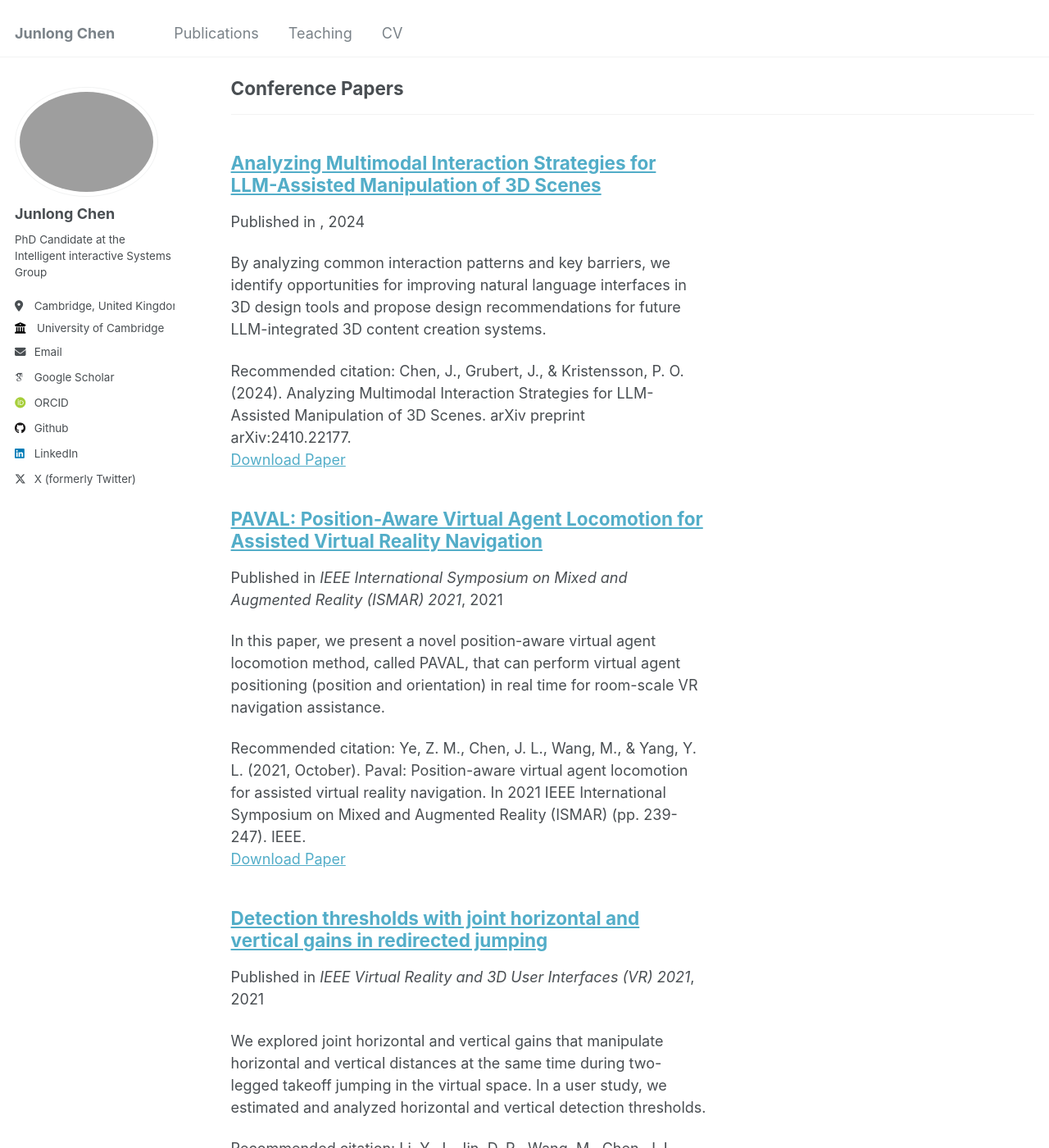
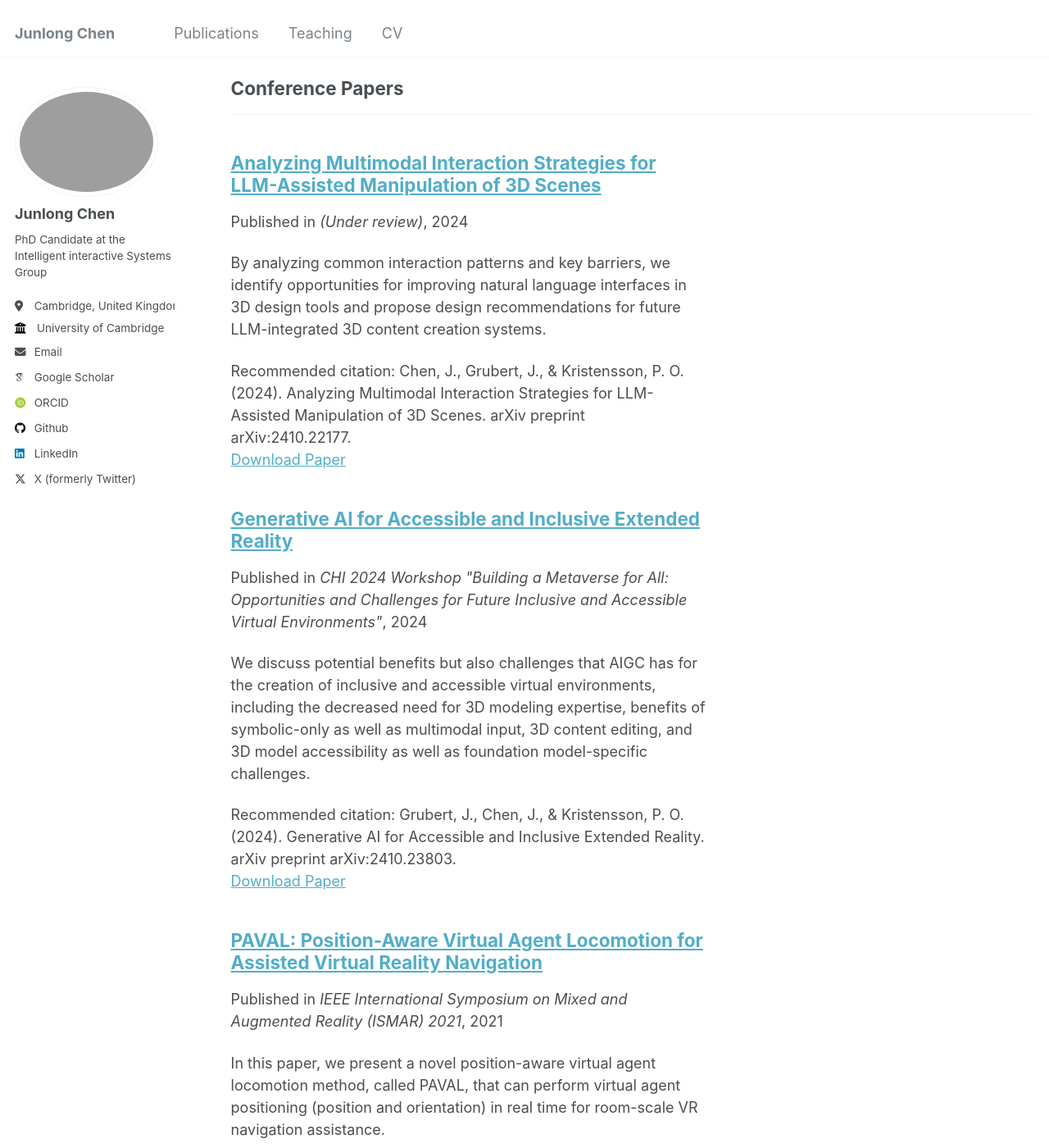
Before and after one commit to EnVisionXR/EnVisionXR.github.io, a Jekyll site: the page built from _pages/publications.html, in a window 1280 px wide and 1400 px high, scrolled down 1220 px. Shown: the whole window at 82% size. Built offline with Jekyll 4.4.1, drawn with Linux system fonts in a browser that asks for light colours; some web fonts are replaced.

Commit message:
update publications

```diff
--- /dev/null
+++ b/_publications/2009-10-01-paper-title-number-7.md
@@ -0,0 +1,14 @@
+---
+title: "Generative AI for Accessible and Inclusive Extended Reality"
+collection: publications
+category: conferences
+permalink: /publication/gen-ai-for-xr
+excerpt: 'We discuss potential benefits but also challenges that AIGC has for the creation of inclusive and accessible virtual environments, including the decreased need for 3D modeling expertise, benefits of symbolic-only as well as multimodal input, 3D content editing, and 3D model accessibility as well as foundation model-specific challenges.'
+date: 2024-05-11
+venue: 'CHI 2024 Workshop "Building a Metaverse for All: Opportunities and Challenges for Future Inclusive and Accessible Virtual Environments"'
+# slidesurl: 'http://academicpages.github.io/files/slides1.pdf'
+paperurl: 'https://arxiv.org/abs/2410.23803'
+citation: 'Grubert, J., Chen, J., & Kristensson, P. O. (2024). Generative AI for Accessible and Inclusive Extended Reality. arXiv preprint arXiv:2410.23803.'
+---
+
+Artificial Intelligence-Generated Content (AIGC) has the potential to transform how people build and interact with virtual environments. Within this paper, we discuss potential benefits but also challenges that AIGC has for the creation of inclusive and accessible virtual environments. Specifically, we touch upon the decreased need for 3D modeling expertise, benefits of symbolic-only as well as multimodal input, 3D content editing, and 3D model accessibility as well as foundation model-specific challenges.
```
Also changed, not shown: _publications/2009-10-01-paper-title-number-6.md (+1 -1 lines).
